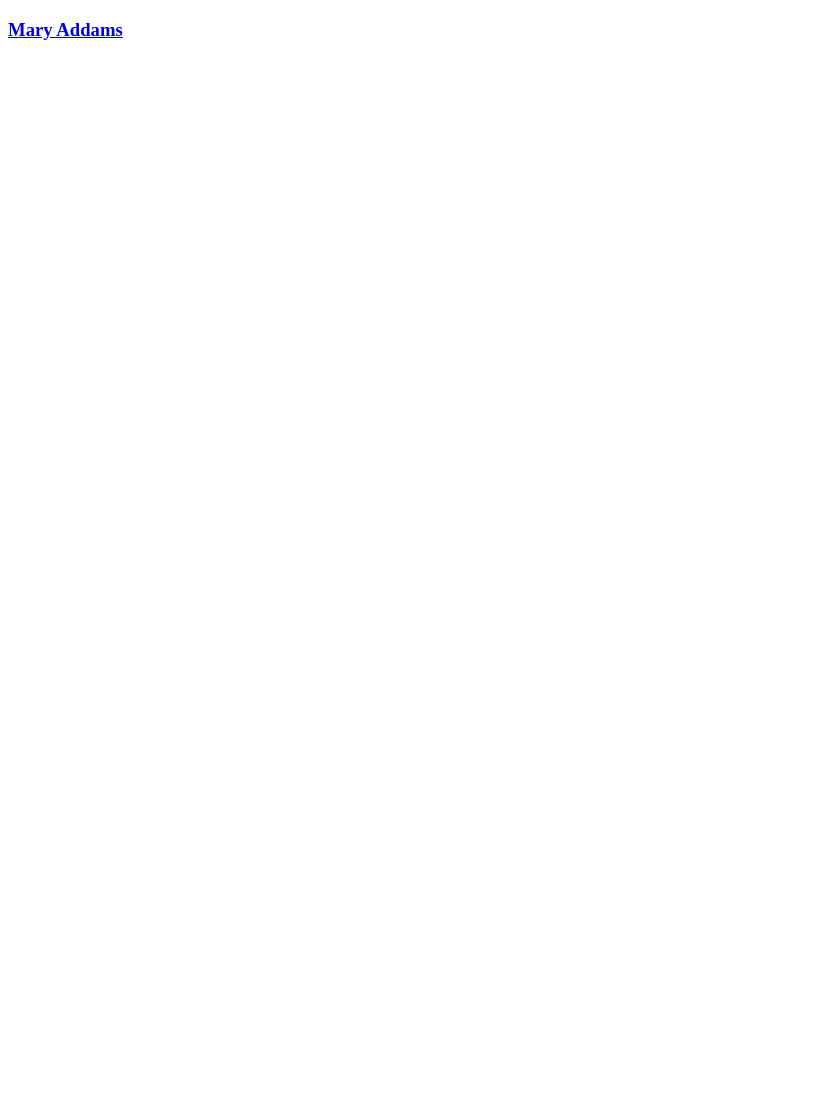
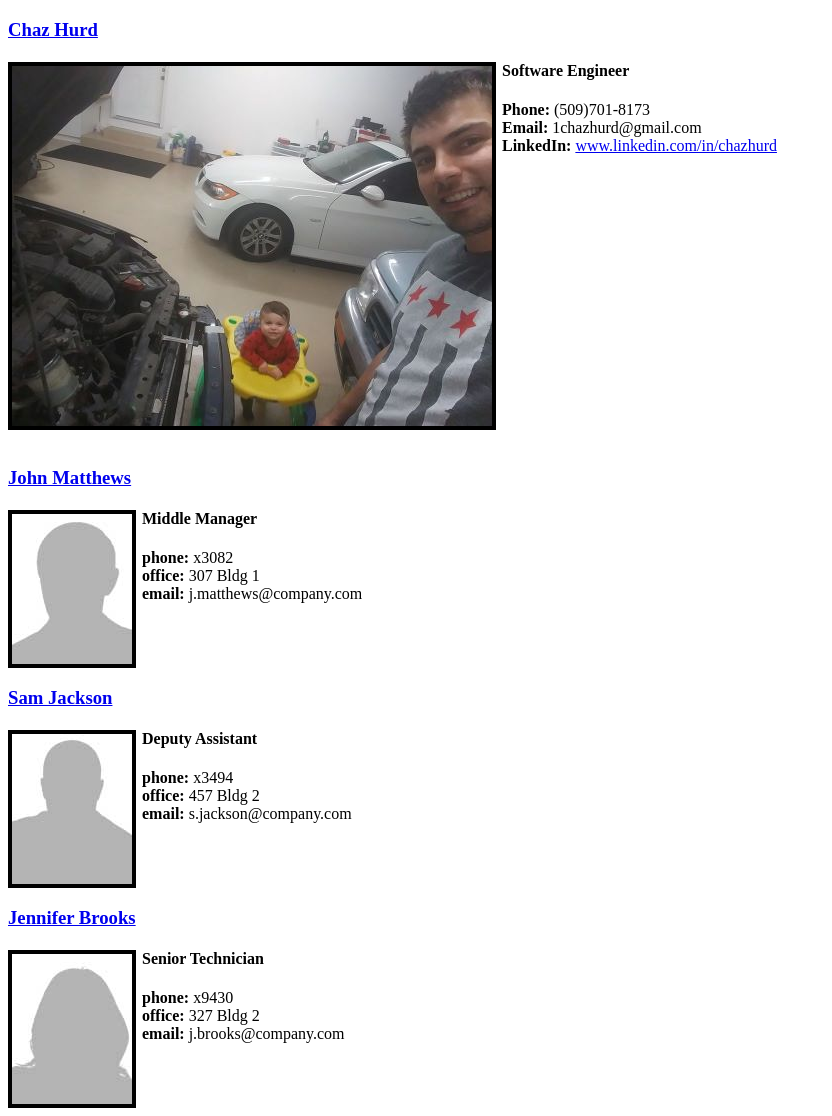
Before and after one commit to chazhurd/FullStackWebApp, a website: page public_html/index.html in a window 1280 px wide. Shown: the whole page, without its empty margins (0-832 px from the left). Before the commit the page ends 800 px from the top, so only its background shows below. Drawn offline with nearby package versions, Linux system fonts and the light colour scheme.

Commit message:
updated with newer info
just some filler

```diff
--- a/nbproject/private/private.xml
+++ b/nbproject/private/private.xml
@@ -3,9 +3,7 @@
     <editor-bookmarks xmlns="http://www.netbeans.org/ns/editor-bookmarks/2" lastBookmarkId="0"/>
     <open-files xmlns="http://www.netbeans.org/ns/projectui-open-files/2">
         <group>
-            <file>file:/C:/Users/vanil/OneDrive/Documents/NetBeansProjects/HTML5Application/.bowerrc</file>
             <file>file:/C:/Users/vanil/OneDrive/Documents/NetBeansProjects/HTML5Application/public_html/index.html</file>
-            <file>file:/C:/Users/vanil/OneDrive/Documents/NetBeansProjects/HTML5Application/bower.json</file>
         </group>
     </open-files>
 </project-private>
--- a/public_html/index.html
+++ b/public_html/index.html
@@ -3,7 +3,7 @@
 To change this license header, choose License Headers in Project Properties.
 To change this template file, choose Tools | Templates
 and open the template in the editor.
--->
+--><!-- https://netbeans.apache.org/kb/docs/webclient/html5-gettingstarted.html -->
 <html>
     <head>
         <title>Title Of Webpage</title>
@@ -11,11 +11,80 @@ and open the template in the editor.
         <meta name="viewport" content="width=device-width, initial-scale=1.0">
         <script type ="text/javascript" src ="bower_components/jquery/dist/jquery.js"></script>
         <script type ="text/javascript" src ="bower_components/jquery/dist/jquery-ui.js"></script>
+
+        <script type="text/javascript">
+            $(document).ready(function(){
+                $("#infolist").accordion({
+                autoHeight: false
+            });
+            });
+            </script>
+
+        <link type ="text/css" rel="stylesheet" href="css/basecss.css">
+        <style type ="text/css">
+            ul{list-style-type: none}
+            img{
+                margin-right: 6px;
+                float: left;
+                border: 4px solid;
+            }
+
+
+        </style>
     </head>
     <body>
-        <div>
-            <h3><a href = "#">Mary Addams</a></h3>
-            <!-- https://netbeans.apache.org/kb/docs/webclient/html5-gettingstarted.html -->
+        <div id = "infolist">
+            <h3><a href = "#">Chaz Hurd</a></h3>
+            <div>
+                <img src="pix/isiame222.jpg" alt=""/>
+                <ul>
+                <li><h4>Software Engineer</h4></li>
+                <li><b>Phone:</b> (509)701-8173</li>
+                <li><b>Email:</b> 1chazhurd@gmail.com</li>
+                <li><b>LinkedIn:</b> <a href = "www.linkedin.com/in/chazhurd"> www.linkedin.com/in/chazhurd</li>
+                </ul>
+                <br clear ="all">
+                <br>
+            </div>
+
+            <!--Extra-->
+
+            <h3><a href="#">John Matthews</a></h3>
+            <div>
+                <img src="pix/johnmatthews.jpg" alt="John Matthews">
+                <ul>
+                    <li><h4>Middle Manager</h4></li>
+                    <li><b>phone:</b> x3082</li>
+                    <li><b>office:</b> 307 Bldg 1</li>
+                    <li><b>email:</b> j.matthews@company.com</li>
+                </ul>
+                <br clear="all">
+            </div>
+
+            <h3><a href="#">Sam Jackson</a></h3>
+            <div>
+                <img src="pix/samjackson.jpg" alt="Sam Jackson">
+                <ul>
+                    <li><h4>Deputy Assistant</h4></li>
+                    <li><b>phone:</b> x3494</li>
+                    <li><b>office:</b> 457 Bldg 2</li>
+                    <li><b>email:</b> s.jackson@company.com</li>
+                </ul>
+                <br clear="all">
+            </div>
+
+            <h3><a href="#">Jennifer Brooks</a></h3>
+            <div>
+                <img src="pix/jeniferapplethwaite.jpg" alt="Jenifer Applethwaite">
+                <ul>
+                    <li><h4>Senior Technician</h4></li>
+                    <li><b>phone:</b> x9430</li>
+                    <li><b>office:</b> 327 Bldg 2</li>
+                    <li><b>email:</b> j.brooks@company.com</li>
+                </ul>
+                <br clear="all">
+            </div>
+        </div>
 
 
 
```
Also changed, not shown: public_html/pix/isiame222.jpg (added).
